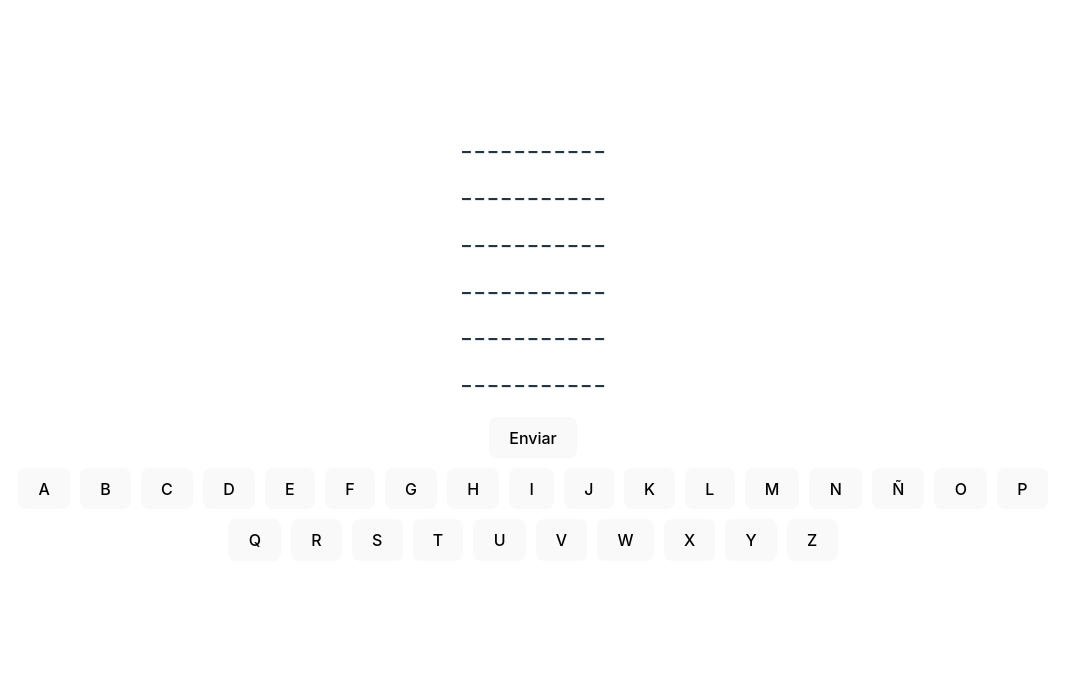
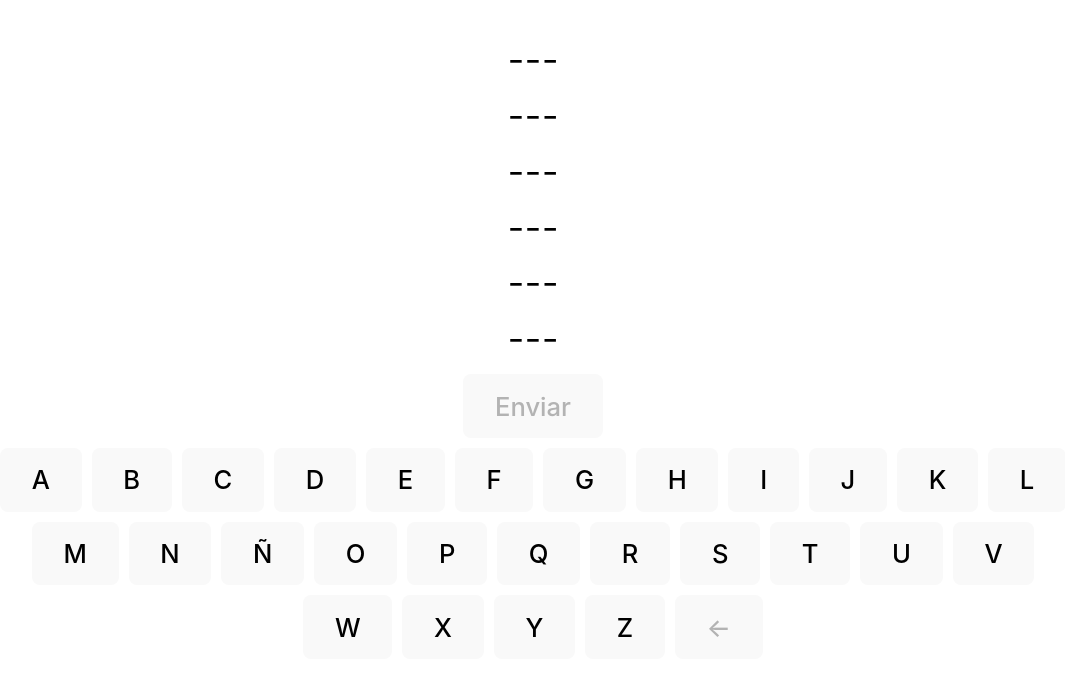
Before and after one commit to josueruizv/juego-palabras, a React (Vite) app: page / in a window 1280 px wide. Shown: the part 121-796 px from the top of the page, without its empty margins (107-1172 px from the left). Built offline with nearby package versions, Linux system fonts and the light colour scheme.

Commit message:
Lógica del juego programada

```diff
--- /dev/null
+++ b/helpers/letters.ts
@@ -0,0 +1,3 @@
+export const letters: string[] = [
+    'A', 'B', 'C', 'D', 'E', 'F', 'G', 'H', 'I', 'J', 'K', 'L', 'M', 'N', 'Ñ', 'O', 'P', 'Q', 'R', 'S', 'T', 'U', 'V', 'W', 'X', 'Y', 'Z'
+]
--- a/src/App.tsx
+++ b/src/App.tsx
@@ -5,42 +5,86 @@ import './App.css';
 
 function App() {
 
+  const [row, setRow] = useState(0);
   const [pos, setPos ] = useState(0);
 
-  const [ word ] = useState('COMPUTADORA');
-  const [ hiddenWord, setHiddenWord ] = useState('_ '.repeat(word.length));
+  const [ word ] = useState('ALA');
+  const [ hiddenWords, setHiddenWords ] = useState(
+    Array(6).fill('_ '.repeat(word.length))
+  );
+  const [letterColors, setLetterColors ] = useState(
+    Array(6).fill(Array(word.length).fill('black'))
+  );
 
-  const [ attempts, setAttempts ] = useState(0);
+  const pushLetter = (letter: string) => {
+    const currentRow = hiddenWords[row].split(' ');
 
-  const pushLetter = (letter: string, pos: number) => {
-    const hiddenWordArray = hiddenWord.split(' ');
-    hiddenWordArray[pos] = letter;
-    setPos( Math.min( pos + 1, word.length-1));
+    if(pos < word.length){
+      currentRow[pos] = letter
+      setPos(Math.min(pos + 1, word.length))
+    }
 
-    setHiddenWord( hiddenWordArray.join(' ') );
+    const updatedWords = [...hiddenWords];
+    updatedWords[row] = currentRow.join(' ');
+    setHiddenWords(updatedWords);
 
   }
 
-  const checkWord = ( word: string) => {
-    if( word !== hiddenWord) {
-      setAttempts( Math.min( attempts + 1, 6));
-      return;
+  const deleteLetter = () => {
+    if(pos > 0){
+      const currentRow = hiddenWords[row].split(' ');
+      currentRow[pos-1] = '_';
+      setPos(Math.max(pos-1, 0));
+
+      const updatedWords = [...hiddenWords];
+      updatedWords[row] = currentRow.join(' ');
+      setHiddenWords(updatedWords);
+    }
+  }
+
+  const checkWord = ( ) => {
+    const userWord = hiddenWords[row].split(' ').join('');
+    const newColors = letterColors.map(letterColor => [...letterColor]);
+
+    for(let i=0; i<word.length; i++){
+      if(userWord[i] === word[i]){
+        newColors[row][i] = 'green'
+      }else if(word.includes(userWord[i])){
+        newColors[row][i] = 'orange';
+      }
+    }
+
+    if(row < 6){
+      setLetterColors(newColors);
+      setRow(row + 1);
+      setPos(0);
     }
   }
 
   return (
     <div className="App">
       {/* Cuadro */}
-      <h3>{ hiddenWord }</h3>
-      <h3>{ hiddenWord }</h3>
-      <h3>{ hiddenWord }</h3>
-      <h3>{ hiddenWord }</h3>
-      <h3>{ hiddenWord }</h3>
-      <h3>{ hiddenWord }</h3>
+      {
+        hiddenWords.map((hiddenWord, index) => (
+          <h2
+            key={ index }>
+            {
+              hiddenWord.split(' ').map((letter: string, letterIndex: number) => (
+                <span
+                  key={ letterIndex}
+                  style={{ color: letterColors[index][letterIndex] }}>
+                    { letter }{' '}
+               </span>
+              ))
+            }
+          </h2>
+        ))
+      }
 
       {/* Botón enviar */}
       <button
-        onClick = { () => checkWord('hola mundo') }>
+        onClick = { () => checkWord() }
+        disabled={pos !== word.length}>
         Enviar
       </button>
       <br />
@@ -49,12 +93,18 @@ function App() {
       {
         letters.map( (letter) => (
           <button
-            onClick={ () => pushLetter(letter, pos) }
-            key={ letter }>
+            onClick={ () => pushLetter(letter) }
+            key={ letter }
+            disabled={row === 6}>
             { letter }
           </button>
         ))
       }
+      <button
+        onClick={ () => deleteLetter() }
+        disabled={pos === 0}>
+          ←
+      </button>
     </div>
   )
 };
--- a/src/index.css
+++ b/src/index.css
@@ -40,7 +40,7 @@ button {
   border-radius: 8px;
   border: 1px solid transparent;
   padding: 0.6em 1.2em;
-  font-size: 1em;
+  font-size: 1.6em;
   font-weight: 500;
   font-family: inherit;
   background-color: #1a1a1a;
```
